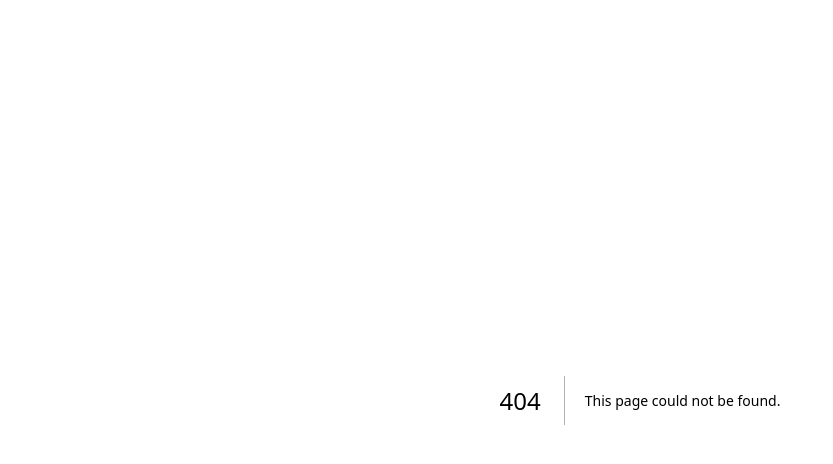
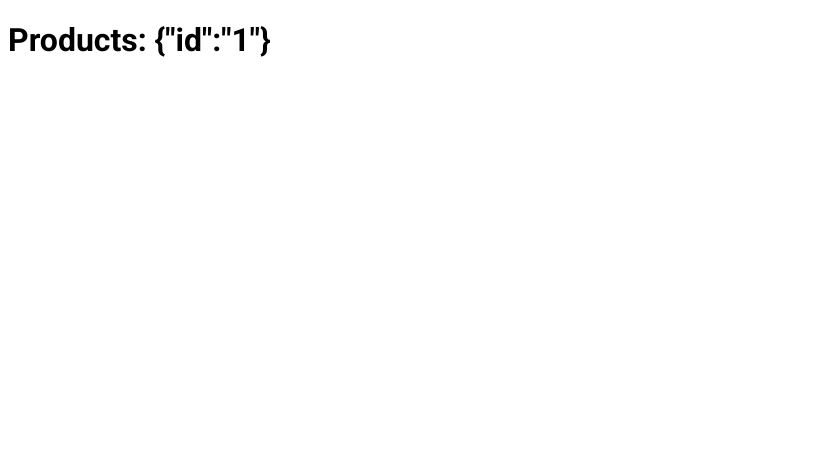
Before and after one commit to HugoNCastro/04-ignite-shop, a Next.js app: page /product/1 in a window 1280 px wide. Before the commit this address had no page. Shown: the top 464 px of the page, without its empty margins (0-833 px from the left). Built offline with nearby package versions, Linux system fonts and the light colour scheme.

Commit message:
Adiciona rotas e utiliza fontes da google

```diff
--- a/package.json
+++ b/package.json
@@ -9,6 +9,7 @@
     "lint": "next lint"
   },
   "dependencies": {
+    "@next/font": "^13.4.0",
     "@types/node": "18.16.3",
     "@types/react": "18.2.4",
     "@types/react-dom": "18.2.3",
--- a/src/pages/_app.tsx
+++ b/src/pages/_app.tsx
@@ -1,5 +1,17 @@
 import type { AppProps } from 'next/app'
+import { Roboto } from 'next/font/google'
+
+const roboto = Roboto({
+  weight: ['400', '700'],
+  style: ['normal'],
+  subsets: ['latin'],
+  display: 'swap',
+})
 
 export default function App({ Component, pageProps }: AppProps) {
-  return <Component {...pageProps} />
+  return (
+    <main className={roboto.className}>
+      <Component {...pageProps} />
+    </main>
+  )
 }
--- a/src/pages/_document.tsx
+++ b/src/pages/_document.tsx
@@ -2,7 +2,7 @@ import { Html, Head, Main, NextScript } from 'next/document'
 
 export default function Document() {
   return (
-    <Html lang="en">
+    <Html>
       <Head />
       <body>
         <Main />
--- /dev/null
+++ b/src/pages/product/[id].tsx
@@ -0,0 +1,7 @@
+import { useRouter } from 'next/router'
+
+export default function Product() {
+  const { query } = useRouter()
+
+  return <h1>Products: {JSON.stringify(query)} </h1>
+}
--- /dev/null
+++ b/src/pages/success.tsx
@@ -0,0 +1,3 @@
+export default function Success() {
+  return <h1>Success</h1>
+}
```
Also changed, not shown: 1 other file (tests, documents, lock files or other folders).
